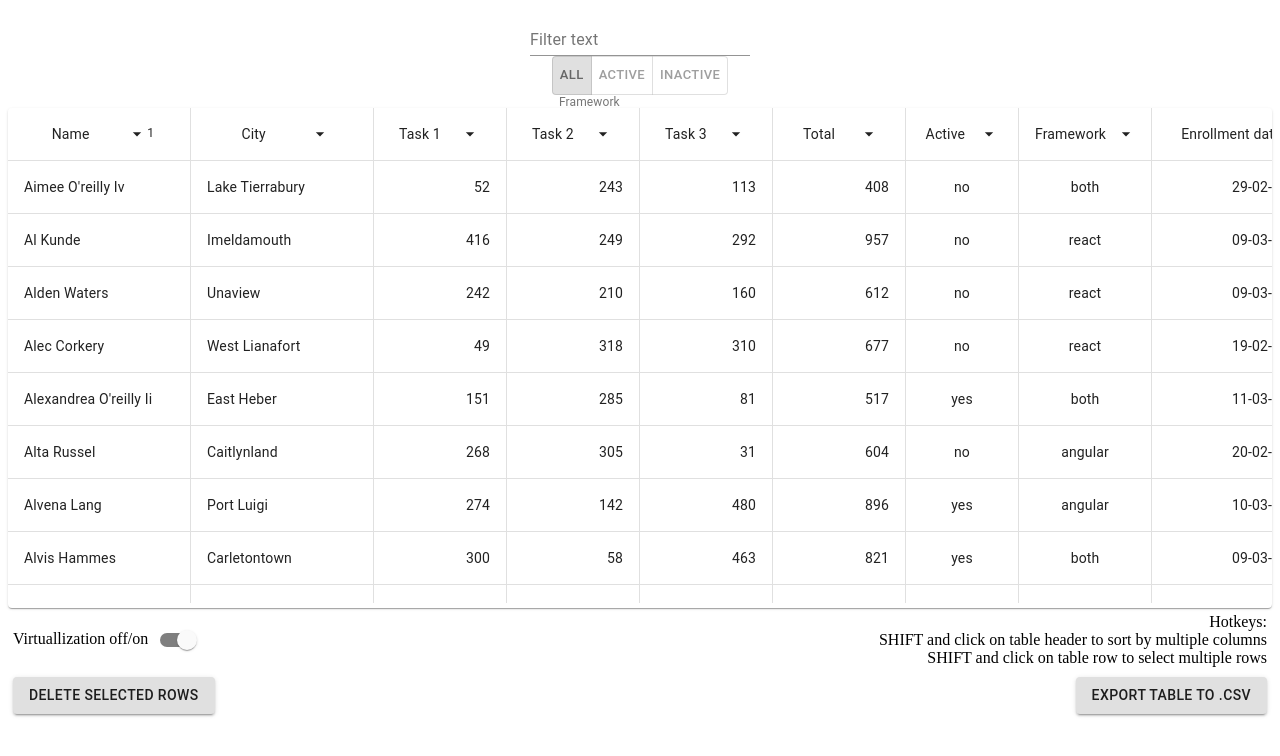
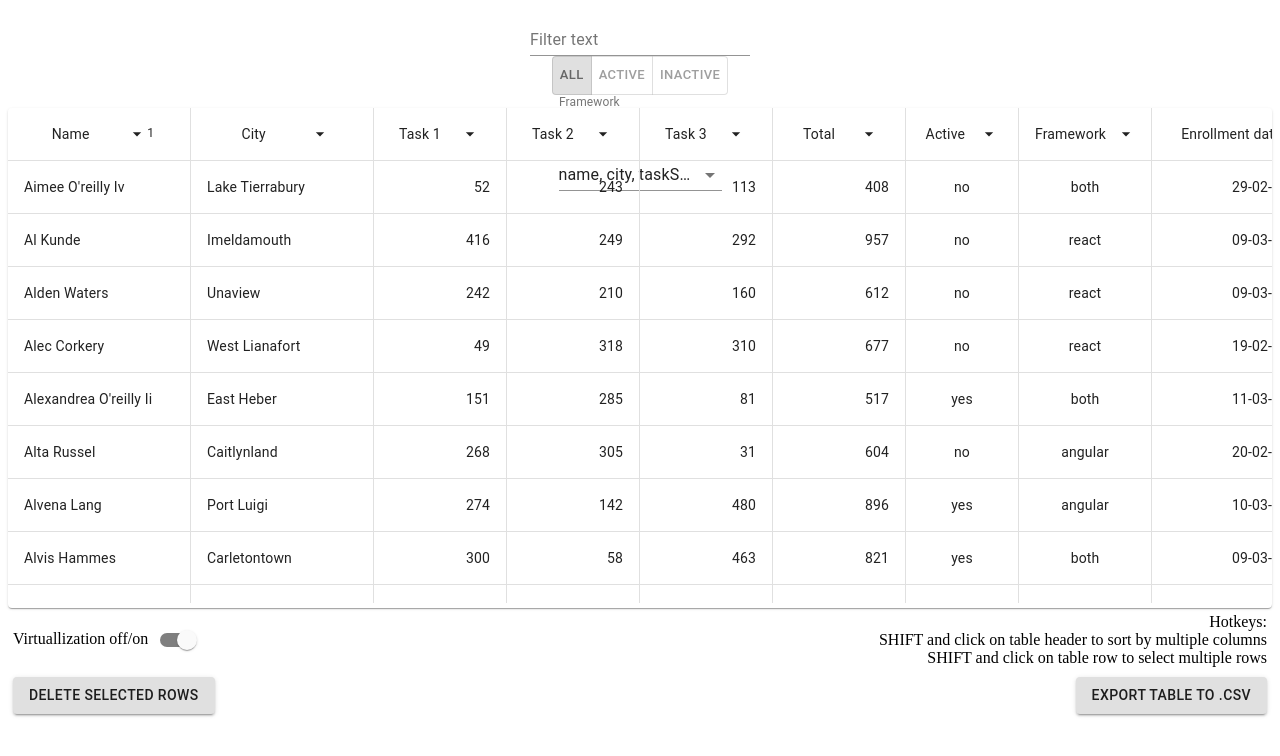
Before and after one commit to Pburua/data-grid, a React app: page / in a window 1280 px wide. Shown: the top 756 px of the page. Built offline with nearby package versions, Linux system fonts and the light colour scheme.

Commit message:
feat: add visible columns multi-select

```diff
--- a/src/js/components/FilterControls/FilterControls.tsx
+++ b/src/js/components/FilterControls/FilterControls.tsx
@@ -15,6 +15,7 @@ import ToggleButton from '@material-ui/lab/ToggleButton';
 import ToggleButtonGroup from '@material-ui/lab/ToggleButtonGroup';
 import { updateFilters } from '../../actions/actions';
 import './FilterControls.scss';
+import { ColumnData, FilterCriteria, ReduxStorage } from '../../store/types';
 
 const isActiveValues = [
   {
@@ -55,8 +56,12 @@ const MenuProps = {
   },
 };
 
-const FilterControls = (props: any) => {
-  const { filterCriteria } = props;
+interface FilterControlsProps {
+  filterCriteria: FilterCriteria;
+  columnData: ColumnData[];
+}
+
+const FilterControls = ({ filterCriteria, columnData }: FilterControlsProps) => {
   const [searchText, setSearchText] = useState('');
 
   function update(changedFilter) {
@@ -145,12 +150,37 @@ const FilterControls = (props: any) => {
         </FormControl>
       </div>
 
+      <div className="filter-controls__item">
+        <FormControl>
+          <InputLabel id="visible-columns-select-label">Visible columns</InputLabel>
+          <Select
+            labelId="visible-columns-select-label"
+            id="visible-columns-select"
+            className="filter-controls__multiple-checkbox"
+            multiple
+            value={columnData.map((item: ColumnData) => (item.fieldName))}
+            input={<Input />}
+            MenuProps={MenuProps}
+            renderValue={(selected: any) => selected.join(', ')}
+            onChange={handleFrameworksChange}
+          >
+            {columnData.map((option: ColumnData) => (
+              <MenuItem key={option.fieldName} value={option.fieldName}>
+                <Checkbox checked={option.visible} />
+                <ListItemText primary={option.text} />
+              </MenuItem>
+            ))}
+          </Select>
+        </FormControl>
+      </div>
+
     </Container>
   );
 };
 
-const mapStateToProps = (state: any) => ({
+const mapStateToProps = (state: ReduxStorage) => ({
   filterCriteria: state.filterCriteria,
+  columnData: state.columnData,
 });
 
 export default connect(mapStateToProps)(FilterControls);
--- a/src/js/components/UserRow/UserRow.tsx
+++ b/src/js/components/UserRow/UserRow.tsx
@@ -6,38 +6,24 @@ import TableRow from '@material-ui/core/TableRow';
 import TableHeadItem from '../TableHeadItem/TableHeadItem';
 import './UserRow.scss';
 import { toggleRowSelection } from '../../actions/actions';
-import { User } from '../../store/types';
+import { ReduxStorage, User } from '../../store/types';
 import { removeUserSelection } from '../../reducers/utils';
 
-const columnData = [
-  { type: 'name', text: 'Name', fieldName: 'name' },
-  { type: 'name', text: 'City', fieldName: 'city' },
-  { type: 'int', text: 'Task 1', fieldName: 'taskScore1' },
-  { type: 'int', text: 'Task 2', fieldName: 'taskScore2' },
-  { type: 'int', text: 'Task 3', fieldName: 'taskScore3' },
-  { type: 'int', text: 'Total', fieldName: 'totalScore' },
-  { type: 'bool', text: 'Active', fieldName: 'isActive' },
-  { type: 'enum', text: 'Framework', fieldName: 'framework' },
-  { type: 'date', text: 'Enrollment date', fieldName: 'date' },
-];
-
-const HeadRow = (
+const UserRow = ({
+  index, style, columnData, sortedAndFiltratedData,
+}: any) => {
+  if (index === 0) {
+    return (
       <TableRow className="table__row table-head" key={0} component="div">
-    {columnData.map((value, index) => (
+        {columnData.map((value, colIndex) => (
           <TableHeadItem
             key={value.fieldName}
-        columnIndex={index}
+            columnIndex={colIndex}
             type={value.type}
             text={value.text}
           />
         ))}
       </TableRow>
-);
-
-const UserRow = ({ index, style, sortedAndFiltratedData }: any) => {
-  if (index === 0) {
-    return (
-      <>{HeadRow}</>
     );
   }
 
@@ -75,8 +61,9 @@ const UserRow = ({ index, style, sortedAndFiltratedData }: any) => {
   );
 };
 
-const mapStateToProps = (state: any) => ({
+const mapStateToProps = (state: ReduxStorage) => ({
   sortedAndFiltratedData: state.sortedAndFiltratedData,
+  columnData: state.columnData,
 });
 
 export default connect(mapStateToProps)(UserRow);
--- a/src/js/reducers/initialState.ts
+++ b/src/js/reducers/initialState.ts
@@ -3,7 +3,7 @@ import {
   filtrate,
   sortByCriteria,
 } from './utils';
-import { FilterCriteria, SortParameters, User } from '../store/types';
+import { ColumnData, FilterCriteria, SortParameters, User } from '../store/types';
 
 const ROW_NUMBER = 100;
 
@@ -78,10 +78,41 @@ const initialFiltratedData: User[] = filtrate([...filledArr], initialFilterCrite
 const initialSortedAndFiltratedData: User[] = sortByCriteria([...initialFiltratedData],
   initialSortParams);
 
+const initialColumns: ColumnData[] = [
+  {
+    type: 'name', text: 'Name', fieldName: 'name', visible: true,
+  },
+  {
+    type: 'name', text: 'City', fieldName: 'city', visible: true,
+  },
+  {
+    type: 'int', text: 'Task 1', fieldName: 'taskScore1', visible: true,
+  },
+  {
+    type: 'int', text: 'Task 2', fieldName: 'taskScore2', visible: true,
+  },
+  {
+    type: 'int', text: 'Task 3', fieldName: 'taskScore3', visible: true,
+  },
+  {
+    type: 'int', text: 'Total', fieldName: 'totalScore', visible: true,
+  },
+  {
+    type: 'bool', text: 'Active', fieldName: 'isActive', visible: true,
+  },
+  {
+    type: 'enum', text: 'Framework', fieldName: 'framework', visible: true,
+  },
+  {
+    type: 'date', text: 'Enrollment date', fieldName: 'date', visible: true,
+  },
+];
+
 const initialState = {
   isVirtualizeOn: true,
   filterCriteria: initialFilterCriteria,
   sortParameters: initialSortParams,
+  columnData: initialColumns,
   data: filledArr,
   filtratedData: initialFiltratedData,
   sortedAndFiltratedData: initialSortedAndFiltratedData,
--- a/src/js/store/types.ts
+++ b/src/js/store/types.ts
@@ -108,6 +108,13 @@ interface SortParameters {
   [Symbol.iterator]();
 }
 
+interface ColumnData {
+  type: string;
+  text: string;
+  fieldName: string;
+  visible: boolean;
+}
+
 interface ReduxStorage {
   isVirtualizeOn: boolean;
   filterCriteria: FilterCriteria,
@@ -115,8 +122,9 @@ interface ReduxStorage {
   data: User[],
   filtratedData: User[],
   sortedAndFiltratedData: User[],
+  columnData: ColumnData[],
 }
 
 export {
-  User, FilterCriteria, SortParameters, ReduxStorage,
+  User, FilterCriteria, SortParameters, ReduxStorage, ColumnData
 };
```
Lines whose indentation alone changed are shown as unchanged.
